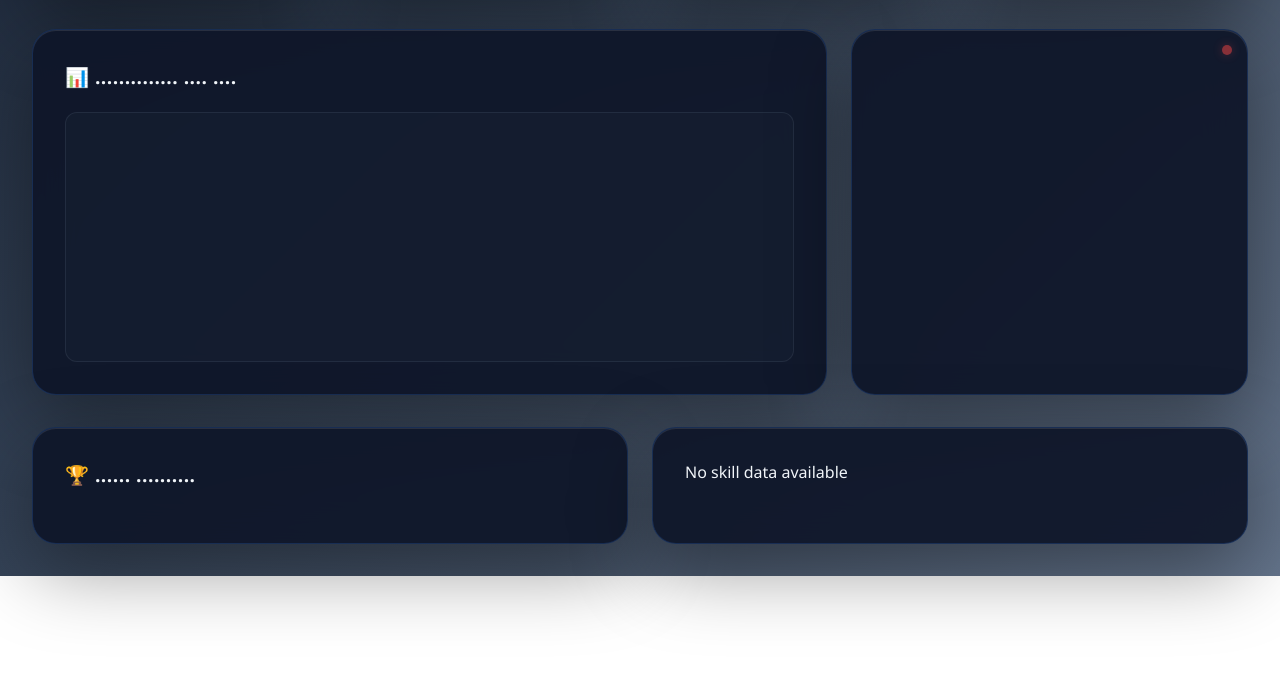
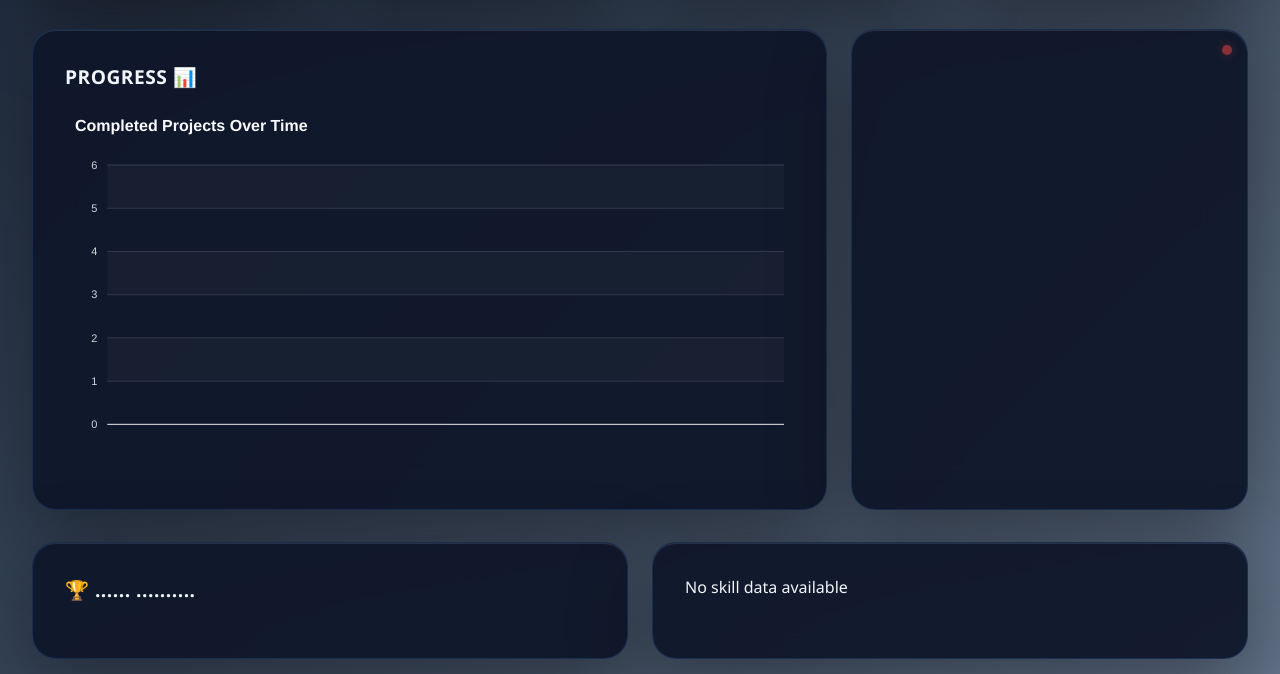
Before and after one commit to matoo11/graphql, a plain HTML site: page public/index.html in a window 1280 px wide. Shown: the part 813-1487 px from the top of the page. Before the commit the page ends 1389 px from the top, so only its background shows below. Drawn offline with nearby package versions, Linux system fonts and the light colour scheme; no server answers; sample sign-in values are in the browser's storage.

Commit message:
datafetched

```diff
--- /dev/null
+++ b/public/assets/js/barchart.js
@@ -0,0 +1,79 @@
+import { fetchprojectsDone } from './query.js';
+
+document.addEventListener('DOMContentLoaded', async function () {
+  const chartContainer = document.querySelector("#progress-chart");
+  if (!chartContainer) {
+    console.warn("Chart container #progress-chart not found");
+    return;
+  }
+
+  try {
+    const data = await fetchprojectsDone();
+
+    const sorted = data.sort((a, b) => new Date(a.createdAt) - new Date(b.createdAt));
+
+    const projectNames = sorted.map(p => p.name || "Unnamed");
+    const dates = sorted.map(p => new Date(p.createdAt).toLocaleDateString());
+
+    const options = {
+      series: [{
+        name: "Projects Done",
+        data: projectNames.map((_, i) => i + 1)
+      }],
+      chart: {
+        height: 350,
+        type: 'line',
+        zoom: {
+          enabled: false
+        },
+        foreColor: '#e5e7eb',
+        background: 'transparent'
+      },
+      theme: {
+        mode: 'dark'
+      },
+      dataLabels: {
+        enabled: false
+      },
+      stroke: {
+        curve: 'straight'
+      },
+      title: {
+        text: 'Completed Projects Over Time',
+        align: 'left',
+        style: {
+          color: '#f9fafb',
+          fontSize: '16px'
+        }
+      },
+      grid: {
+        borderColor: '#374151',
+        row: {
+          colors: ['#1f2937', 'transparent'],
+          opacity: 0.5
+        }
+      },
+      xaxis: {
+        categories: dates,
+        labels: {
+          style: {
+            colors: '#d1d5db'
+          }
+        }
+      },
+      yaxis: {
+        labels: {
+          style: {
+            colors: '#d1d5db'
+          }
+        }
+      }
+    };
+
+    const chart = new ApexCharts(chartContainer, options);
+    chart.render();
+
+  } catch (error) {
+    console.error("Error loading project data:", error);
+  }
+});
--- a/public/assets/js/query.js
+++ b/public/assets/js/query.js
@@ -148,3 +148,33 @@ export async function fetchSkills() {
     const res = await graphqlQuery(query);
     return res?.data?.transaction || [];
   }
+
+
+export async function fetchprojectsDone() {
+    const query=`
+      query Transaction {
+    transaction(
+      where: {
+        type: { _eq: "xp" }
+        event: { path: { _eq: "/bahrain/bh-module" } }
+      }
+    ) {
+        createdAt
+      object {
+        name
+
+      }
+    }
+  }
+    `;
+
+    const res = await graphqlQuery(query);
+
+    const projects = res?.data?.transaction?.map(p => ({
+    name: p.object?.name,
+    createdAt: p.createdAt
+})) || [];
+
+return projects;
+
+}
--- a/public/index.html
+++ b/public/index.html
@@ -12,6 +12,7 @@
     <script type="module" src="assets/js/graphql.js"></script>
     <script type="module" src="assets/js/radarchart.js"></script>
     <script type="module" src="assets/js/radial.js"></script>
+    <script type="module" src="assets/js/barchart.js"></script>
 
 
 </head>
@@ -106,10 +107,8 @@
             <!-- ...... .... -->
             <section class="charts-section">
                 <div class="chart-card">
-                    <h3>📊 .............. .... ....</h3>
-                    <div class="chart-container">
-                        <canvas id="performanceChart"></canvas>
-                    </div>
+                    <h3>progress 📊 </h3>
+                    <div id="progress-chart"></div>
                 </div>
 
                 <div class="activity-card">
```
